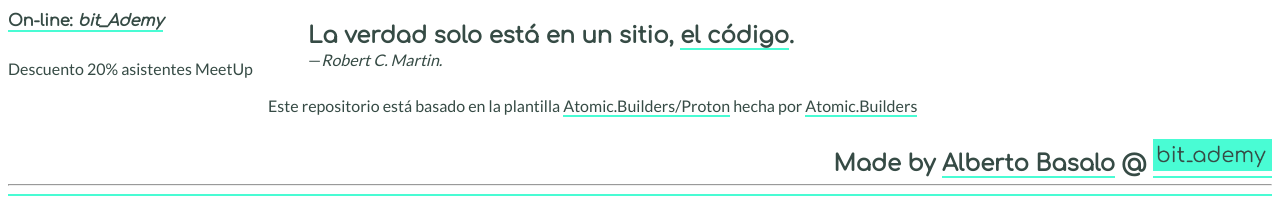
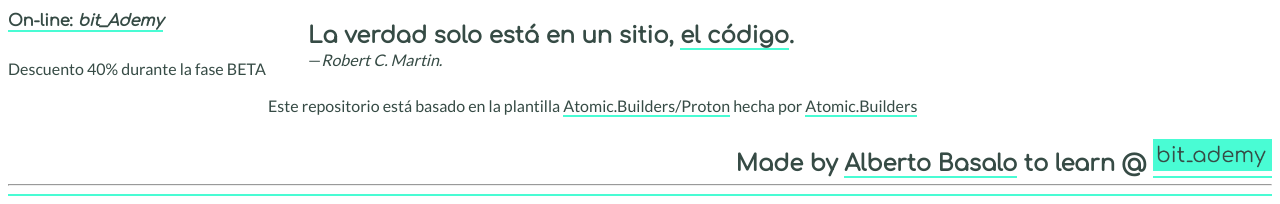
Before and after one commit to BitAdemy/artisan-coder, a website with bundled scripts: page index.html in a window 1280 px wide. Shown: the part 623-827 px from the top of the page. Built offline with nearby package versions, Linux system fonts and the light colour scheme.

Commit message:
👀: review

```diff
--- a/index.html
+++ b/index.html
@@ -47,9 +47,9 @@
       <h4><a href="http://www.vitaedigital.com/proyectos-de-formacion?q=clean+code">Presenciales:
           <i>VitaeDigital</i></a></h4>
       <h4><a
-           href="https://aula.bitademy.com/p/codigo-limpio/?product_id=1613324&coupon_code=CLEAN_CODE_MEETUP_20">On-line:
+           href="https://aula.bitademy.com/p/codigo-limpio/?product_id=1647360&coupon_code=BETA_40">On-line:
           <i>bit_Ademy</i></a></h4>
-      <p>Descuento 20% asistentes MeetUp</p>
+      <p>Descuento 40% durante la fase BETA</p>
     </nav>
 
     <section>
@@ -90,7 +90,7 @@
 
   <footer style="display:flex; justify-content: flex-end;">
     <h3>Made by <a href="https://twitter.com/albertobasalo">Alberto
-        Basalo</a> @ <a href="https://bitademy.com"> <img src="./src/assets/bit_ademy.png"
+        Basalo</a> to learn @ <a href="https://bitademy.com"> <img src="./src/assets/bit_ademy.png"
              height="32px"> </h3>
   </footer>
   <hr>
```
Also changed, not shown: README.md.
